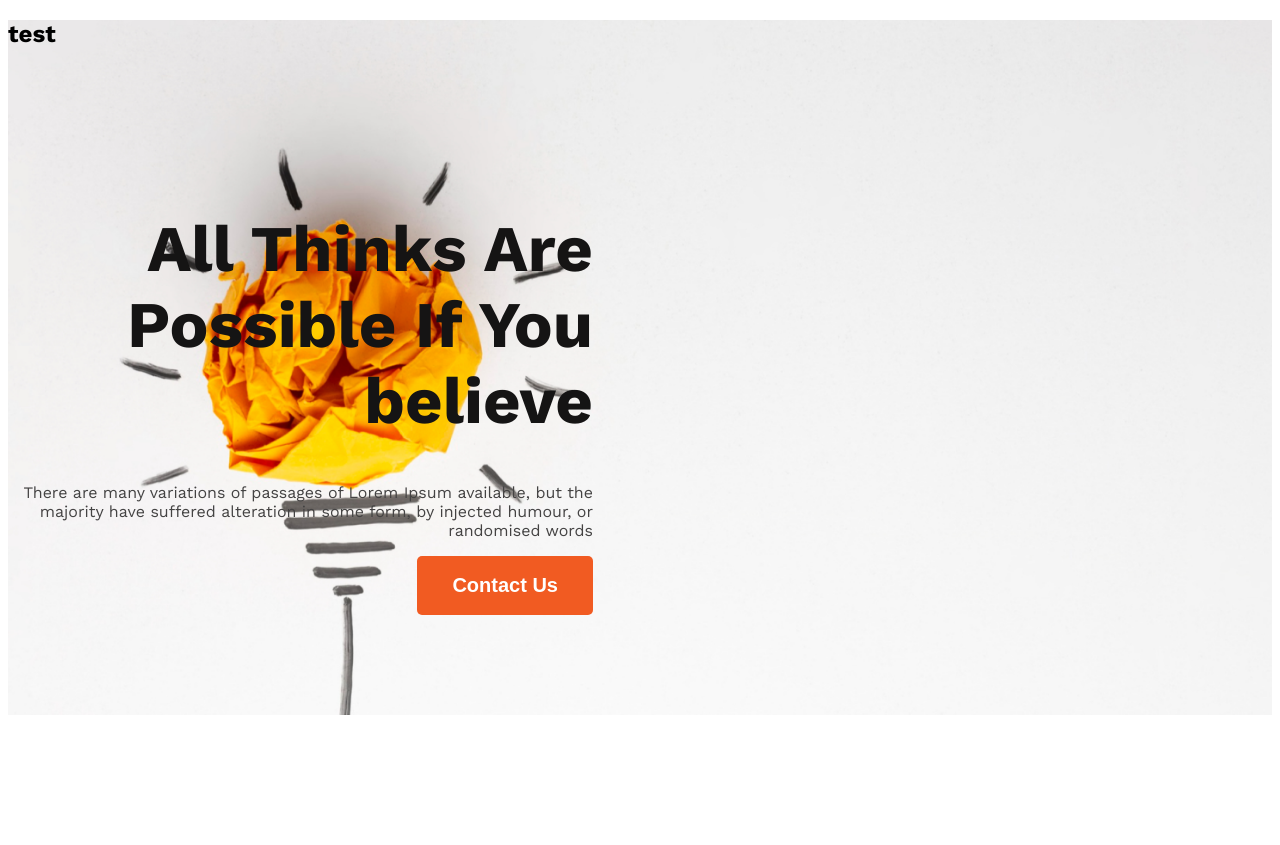
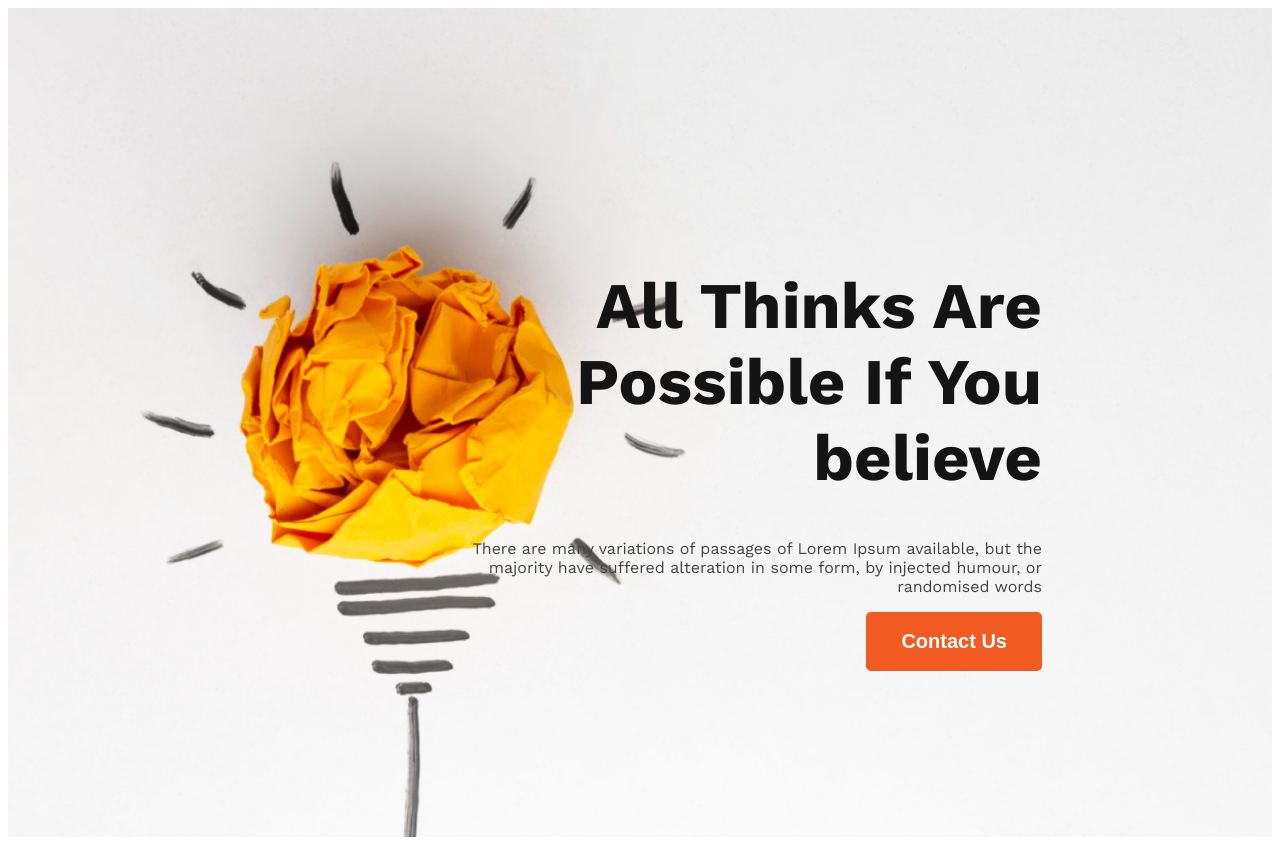
Before and after one commit to Mahin-Hasan/Practice-New-year-repo, a plain HTML site: page index.html in a window 1280 px wide. Before the commit the page ends 800 px from the top, so only its background shows below. Drawn offline with nearby package versions, Linux system fonts and the light colour scheme.

Commit message:
designed header section

```diff
--- a/index.html
+++ b/index.html
@@ -17,7 +17,6 @@
     <header>
         <div>
             <!-- an empty div -->
-            <h2>test</h2>
         </div>
         <div class="header-content">
             <h1 class="header-title">All Thinks Are Possible If You believe</h1>
--- a/styles/newportfolio..css
+++ b/styles/newportfolio..css
@@ -8,10 +8,12 @@ header {
     background: url(../images/banner/banner1.png);
     background-repeat: no-repeat;
     background-size: cover;
+    display: flex;
+    justify-content: space-between;
 }
 
 .header-content {
-    padding: 100px 0px;
+    padding: 216px 230px 166px 0px;
     text-align: end;
     max-width: 585px;
 }
```
